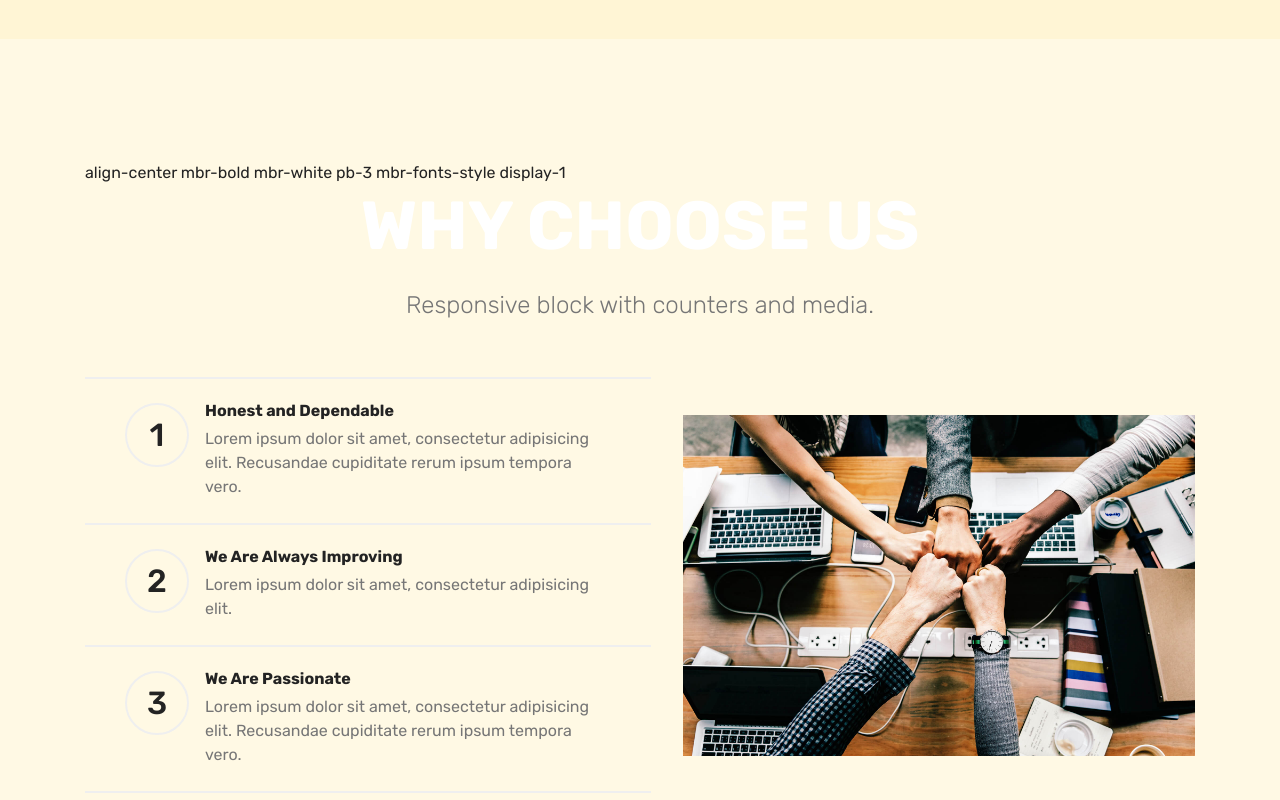
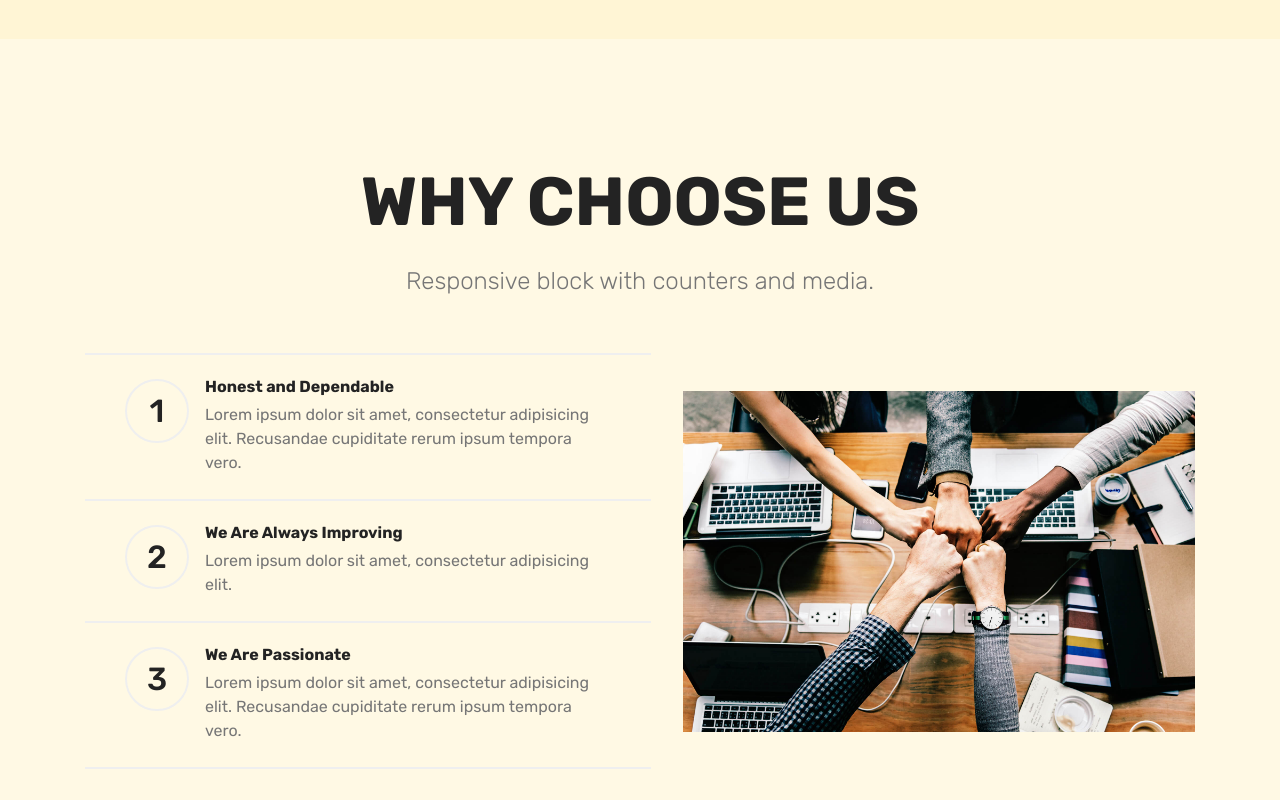
Before and after one commit to nikhilkhaneja/niha_enterprises, a plain HTML site: page index.html in a window 1280 px wide. Shown: the part 1480-2280 px from the top of the page. Drawn offline with Linux system fonts and the light colour scheme; files whose address does not match are found by name.

Commit message:
Update index.html

```diff
--- a/index.html
+++ b/index.html
@@ -144,8 +144,8 @@
 
 
     <div class="container pt-4 mt-2">
-      align-center mbr-bold mbr-white pb-3 mbr-fonts-style display-1
-        <h2 class="mbr-section-title pb-3 align-center mbr-bold mbr-white pb-3 mbr-fonts-style display-1">WHY CHOOSE US</h2>
+
+        <h2 class="mbr-section-title pb-3 align-center mbr-bold mbr- pb-3 mbr-fonts-style display-1">WHY CHOOSE US</h2>
         <h3 class="mbr-section-subtitle pb-5 align-center mbr-fonts-style display-5">
             Responsive block with counters and media.
         </h3>
```
